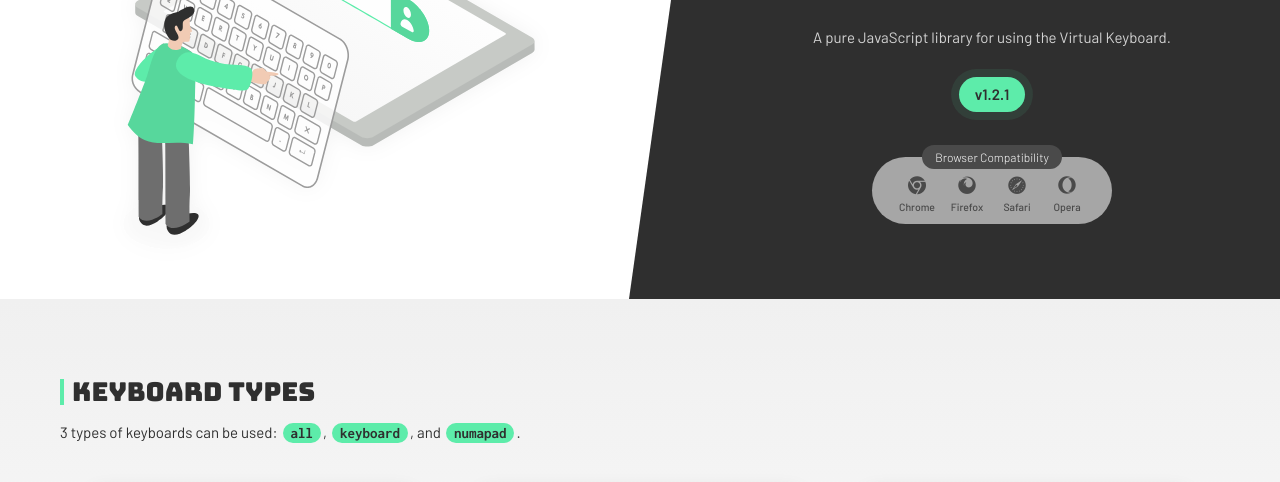
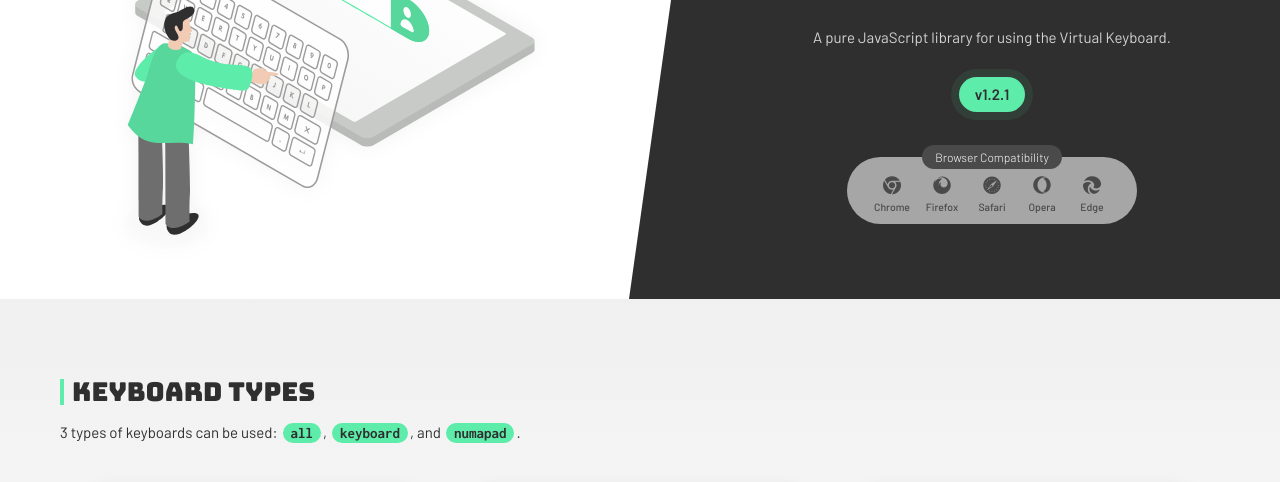
Before and after one commit to furcan/KioskBoard, a website: page docs/index.html in a window 1280 px wide. Shown: the part 309-791 px from the top of the page. Drawn offline with nearby package versions, Linux system fonts and the light colour scheme.

Commit message:
Demo page updated.

```diff
--- a/docs/index.html
+++ b/docs/index.html
@@ -68,6 +68,10 @@
                     <li class="browser">
                         <i class="fab fa-opera"></i>
                         <span>Opera</span>
+                    </li>
+                    <li class="browser">
+                        <i class="fab fa-edge"></i>
+                        <span>Edge</span>
                     </li>
                 </ul>
             </div>
```
